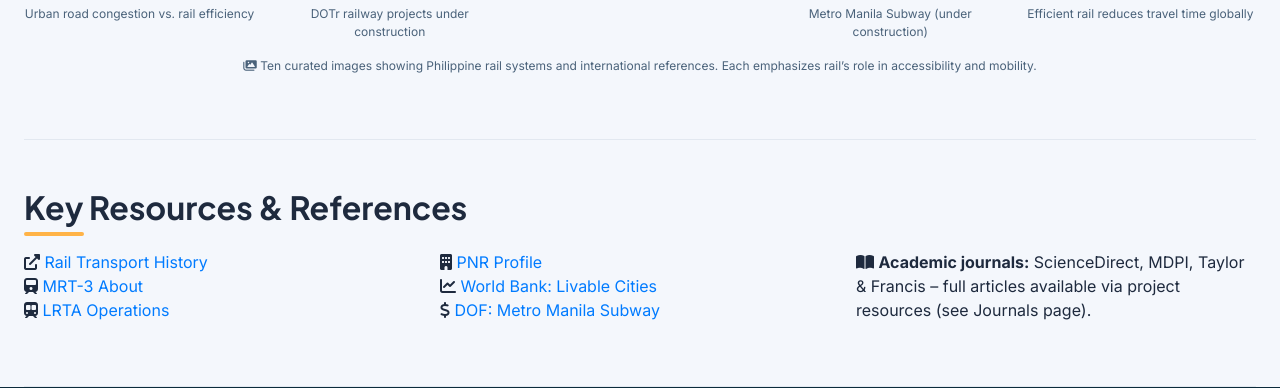
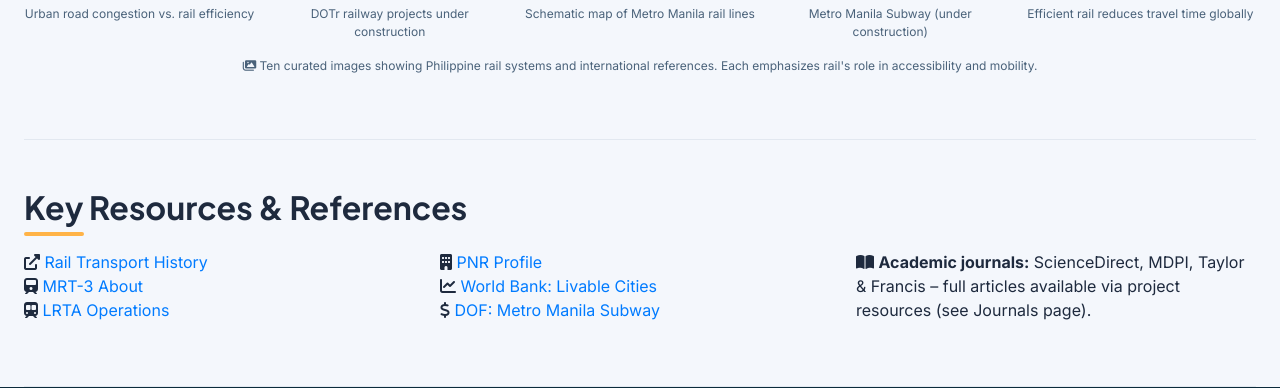
Before and after one commit to Mathew-Ibasco/econ_grp, a Django app: page /econ/ in a window 1280 px wide. Shown: the part 4031-4419 px from the top of the page. Run offline with Django 5.2, Linux system fonts and the light colour scheme.

Commit message:
tweak for gallery

```diff
--- a/econ/templates/econ/index.html
+++ b/econ/templates/econ/index.html
@@ -498,12 +498,12 @@ Landing page
                 <div><img src="https://www.rappler.com/tachyon/2023/06/pnr-commuters-philippine-national-railways-train-dotr-june-2-2023-003-scaled.jpg" style="width:100%; border-radius: 20px; height:150px; object-fit:cover;" alt="PNR Commuters"><div class="caption-img">PNR commuters, busy day in Manila</div></div>
                 <div><img src="https://www.moneymax.ph/hs-fs/hubfs/commuter%20problems%20-%20Poor%20Public%20Transportation%20System.jpg?width=1440&name=commuter%20problems%20-%20Poor%20Public%20Transportation%20" style="width:100%; border-radius: 20px; height:150px; object-fit:cover;" alt="traffic congestion"><div class="caption-img">Urban road congestion vs. rail efficiency</div></div>
                 <div><img src="https://media.philstar.com/photos/2019/12/11/nat_2019-12-11_21-33-23.jpg" style="width:100%; border-radius: 20px; height:150px; object-fit:cover;" alt="Rail construction"><div class="caption-img">DOTr railway projects under construction</div></div>
-                <!--Pending lang for working links pls ignore for now-->
-                <img src="https://www.lrta.gov.ph/images/linesystem-map.jpg" style="width:100%; border-radius: 20px; height:150px; object-fit:cover;" alt="Metro Manila LRT and MRT system map">
-                <div><img src="https://www.worldbank.org/content/dam/photos/780x439/2023/mar-2023/rail-transit-ph-780.jpg" style="width:100%; border-radius: 20px; height:150px; object-fit:cover;" alt="future subway" onerror="this.src='https://www.dof.gov.ph/wp-content/uploads/2023/02/MMSP-TBM-Launching-scaled.jpg'"><div class="caption-img">Metro Manila Subway (under construction)</div></div>
+                <!-- FIXED: Added missing div and caption -->
+                <div><img src="https://www.lrta.gov.ph/images/linesystem-map.jpg" style="width:100%; border-radius: 20px; height:150px; object-fit:cover;" alt="Metro Manila LRT and MRT system map"><div class="caption-img">Schematic map of Metro Manila rail lines</div></div>
+                <div><img src="https://www.worldbank.org/content/dam/photos/780x439/2023/mar-2023/rail-transit-ph-780.jpg" style="width:100%; border-radius: 20px; height:150px; object-fit:cover;" alt="future subway" onerror="this.onerror=null; this.src='https://www.dof.gov.ph/wp-content/uploads/2023/02/MMSP-TBM-Launching-scaled.jpg'"><div class="caption-img">Metro Manila Subway (under construction)</div></div>
                 <div><img src="https://cdn.britannica.com/16/123116-050-5D3AC998/Light-rail-Changchun-transit-Jilin-China.jpg" style="width:100%; border-radius: 20px; height:150px; object-fit:cover;" alt="High speed train concept"><div class="caption-img">Efficient rail reduces travel time globally</div></div>
             </div>
-            <p class="caption-img" style="margin-top: 1rem;"><i class="fas fa-images"></i> Ten curated images showing Philippine rail systems and international references. Each emphasizes rail’s role in accessibility and mobility.</p>
+            <p class="caption-img" style="margin-top: 1rem;"><i class="fas fa-images"></i> Ten curated images showing Philippine rail systems and international references. Each emphasizes rail's role in accessibility and mobility.</p>
         </section>
 
         <!-- Relevant links (sources) -->
```
